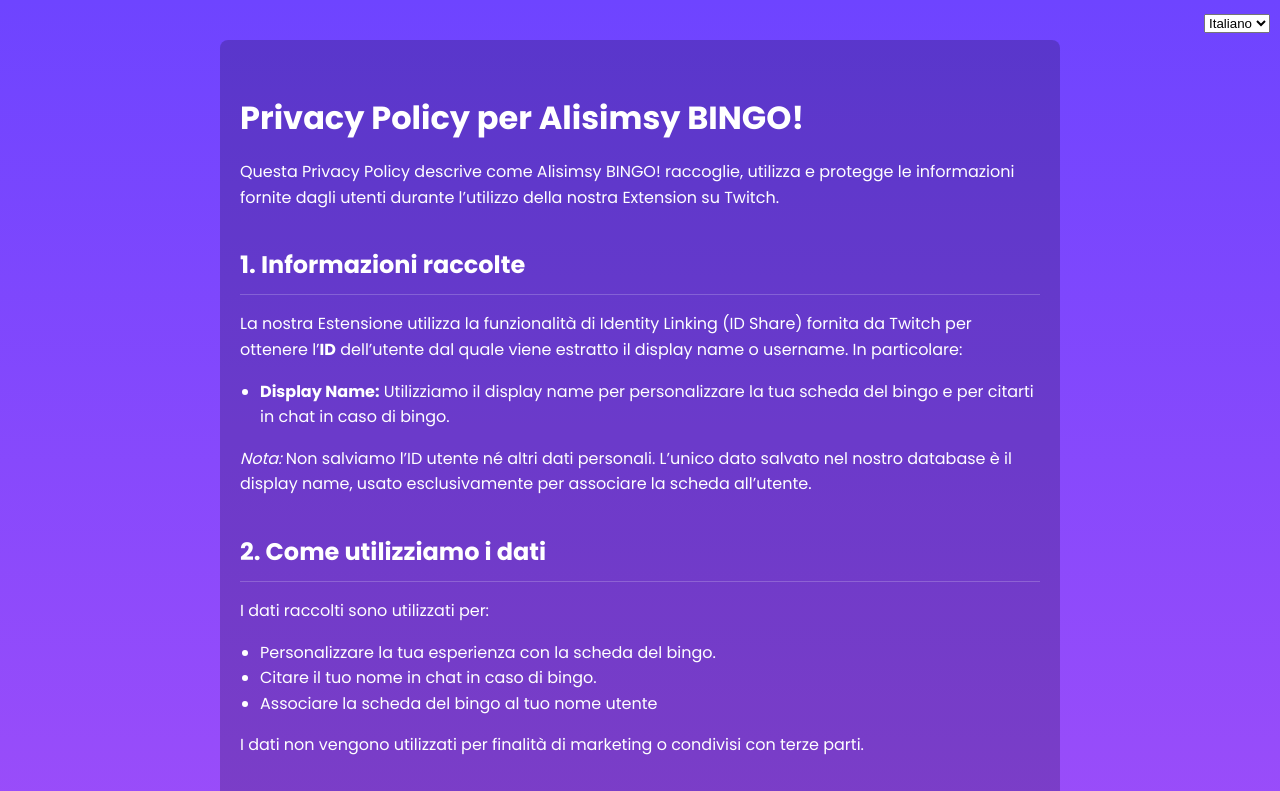
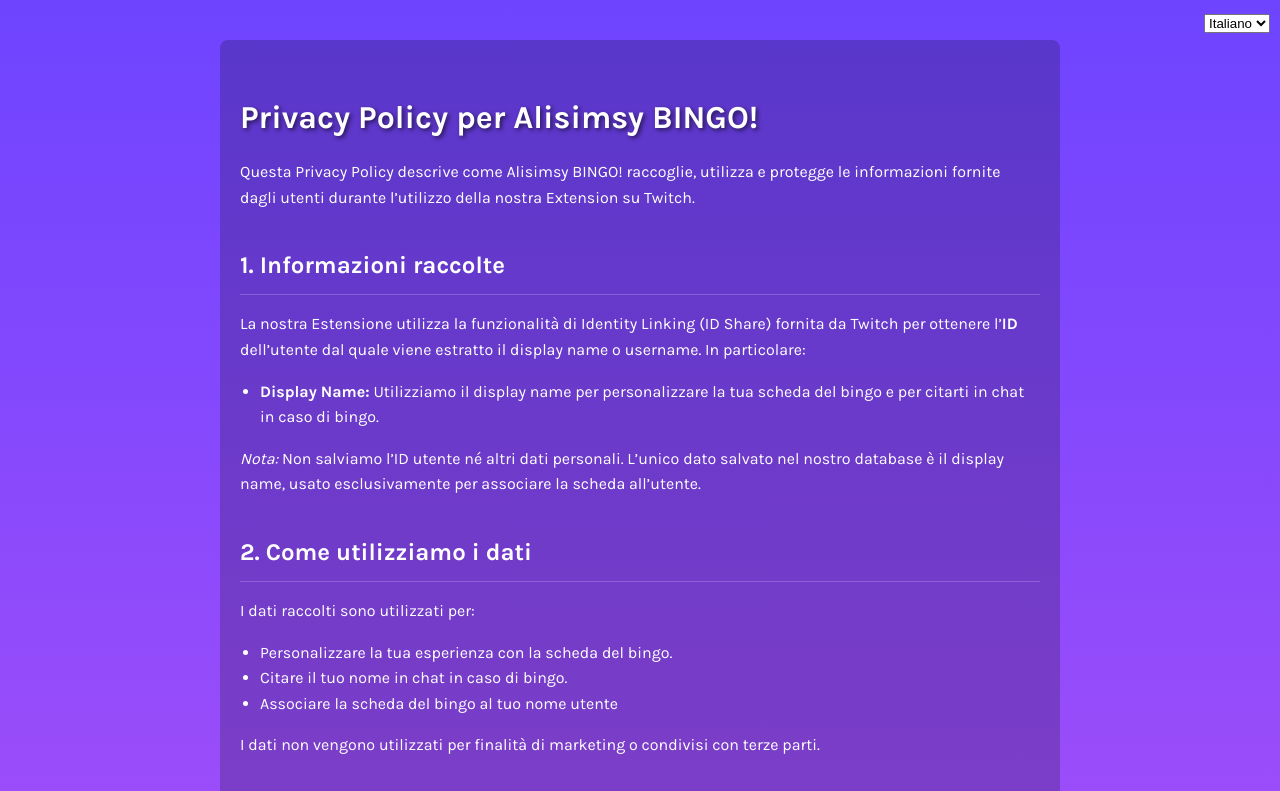
Before and after one commit to Manzot00/alisimsy-bingo-privacy, a plain HTML site: page index.html in a window 1280 px wide. Shown: the top 791 px of the page. Drawn offline with Linux system fonts and the light colour scheme.

Commit message:
Update index.html

```diff
--- a/index.html
+++ b/index.html
@@ -9,14 +9,14 @@
   <!-- Preconnect e link al font “Poppins”. Sostituisci se vuoi “Karla” o “Rubik” -->
   <link rel="preconnect" href="https://fonts.googleapis.com" crossorigin />
   <link rel="preconnect" href="https://fonts.gstatic.com" crossorigin />
-  <link href="https://fonts.googleapis.com/css2?family=Poppins:wght@400;700&display=swap" rel="stylesheet" />
+  <link href="https://fonts.googleapis.com/css2?family=Karla:wght@400;700;800&family=Rubik:wght@400&display=swap" rel="stylesheet">
 
   <style>
     /* BODY: gradiente viola -> rosa */
     body {
       margin: 0;
       padding: 0;
-      font-family: 'Poppins', sans-serif;
+      font-family: 'Karla', sans-serif;
       background: linear-gradient(180deg, #6e44ff 0%, #bf54f5 100%);
       color: #FFFFFF;
       line-height: 1.6;
@@ -34,7 +34,14 @@
       border-radius: 8px;
     }
 
-    h1, h2, h3 {
+    h1 {
+      color: #FFFFFF;
+      margin-top: 1em;
+      margin-bottom: 0.5em;
+      text-shadow: 2px 2px 4px rgba(0, 0, 0, 0.6);
+    }
+
+    h2, h3 {
       color: #FFFFFF;
       margin-top: 1em;
       margin-bottom: 0.5em;
@@ -58,7 +65,7 @@
       text-decoration: underline;
     }
 
-    /* Selettore lingua in alto a destra, ad esempio */
+    /* Selettore lingua, posizionato in alto a destra all'interno del container */
     .lang-select {
       position: absolute;
       top: 10px;
@@ -83,15 +90,13 @@
 </head>
 <body>
 
-  <!-- Selettore lingua (spinner) -->
-  <div class="lang-select">
-    <select id="langSelector">
-      <option value="it" selected>Italiano</option>
-      <option value="en">English</option>
-    </select>
-  </div>
-
   <div class="container">
+     <div class="lang-select">
+        <select id="langSelector">
+          <option value="it" selected>Italiano</option>
+          <option value="en">English</option>
+        </select>
+      </div>
     <!-- Sezione in Italiano -->
     <div id="privacy-it">
       <h1>Privacy Policy per Alisimsy BINGO!</h1>
```
